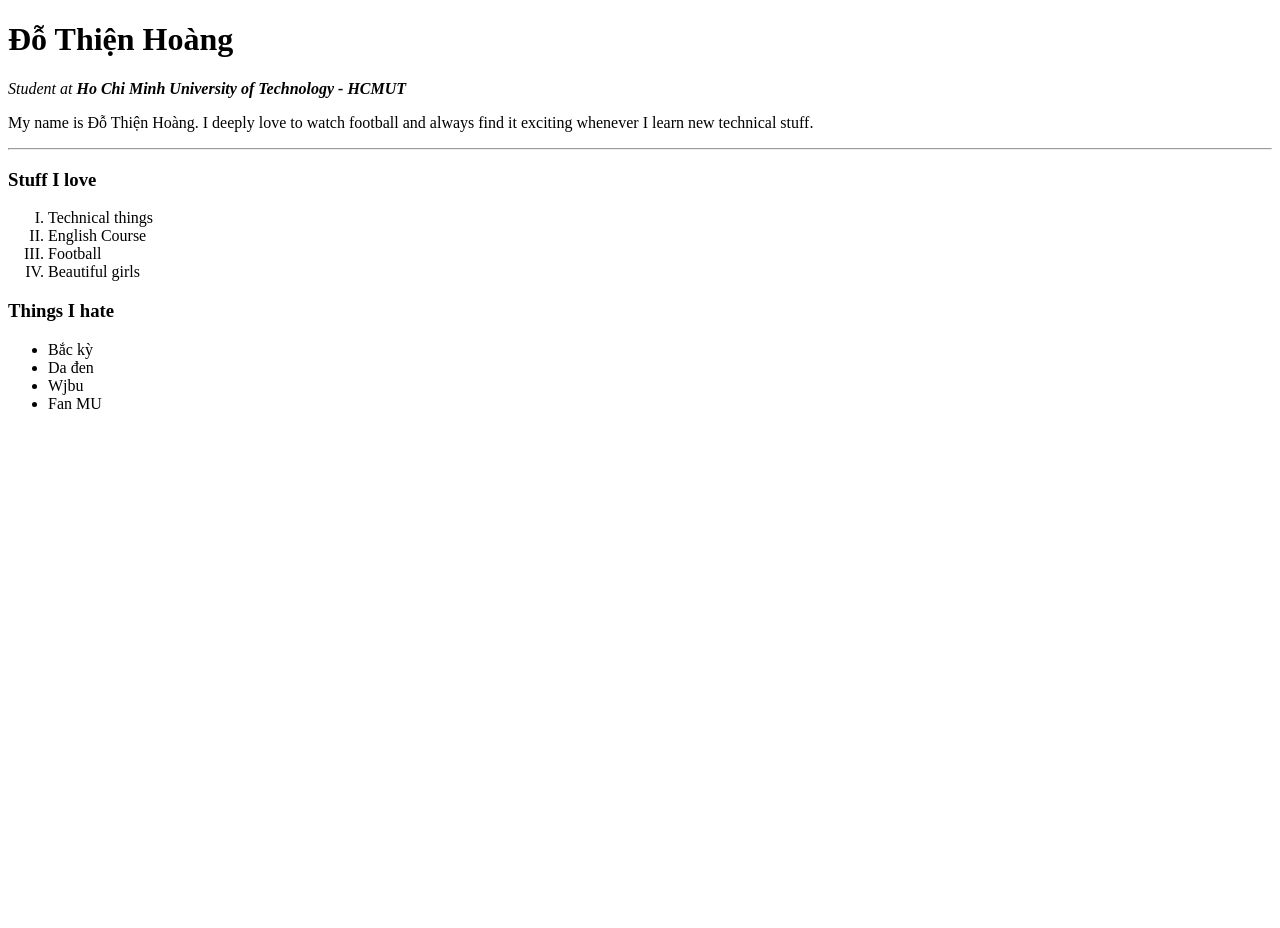
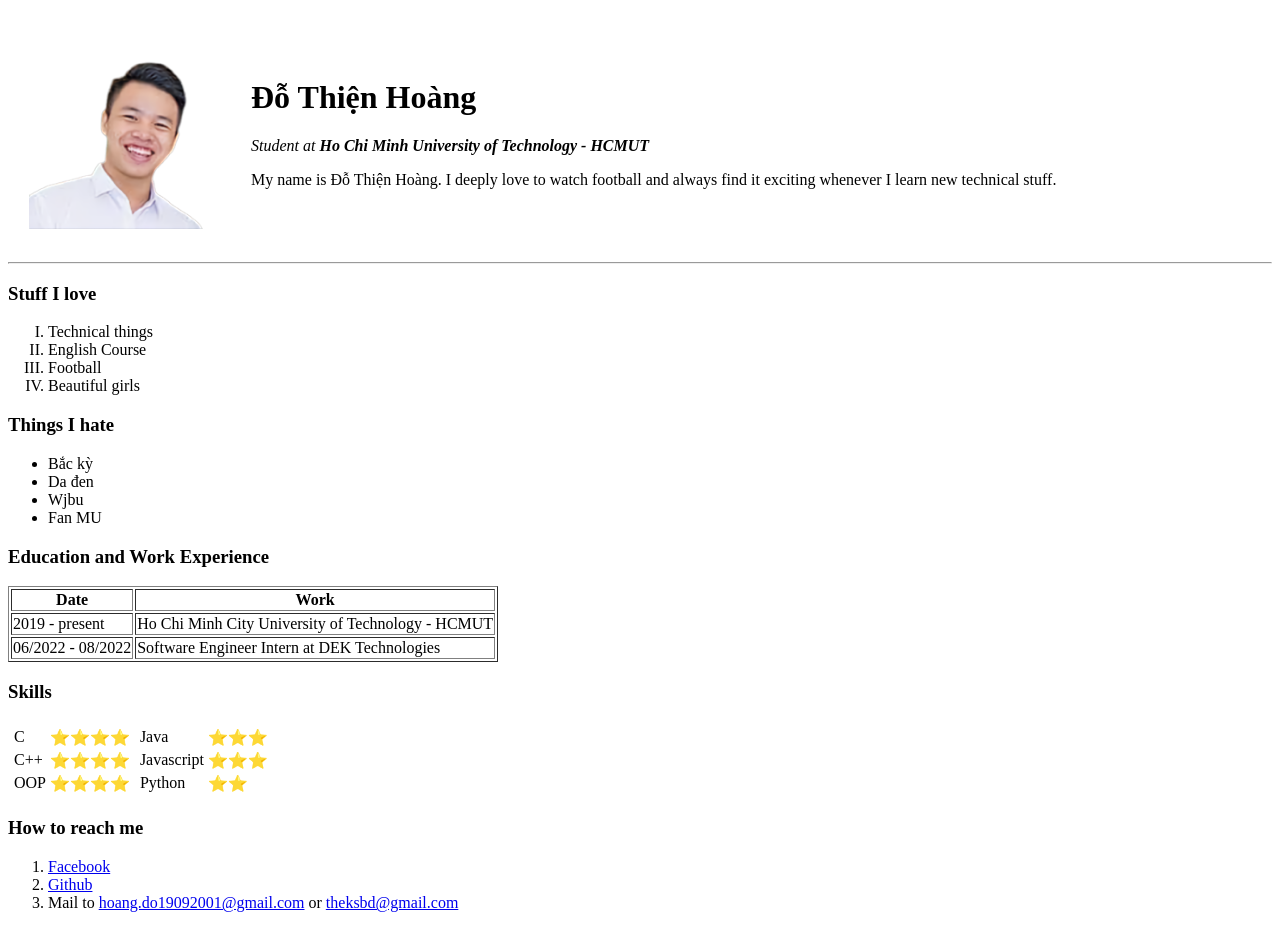
Before and after one commit to theksbd/wdb-angela-yu-intermediate-css, a plain HTML site: page personal-site/index.html in a window 1280 px wide. Before the commit the page ends 800 px from the top, so only its background shows below. Drawn offline with Linux system fonts and the light colour scheme.

Commit message:
continue building website
add more sections to webpage

```diff
--- a/personal-site/index.html
+++ b/personal-site/index.html
@@ -9,11 +9,19 @@
 </head>
 
 <body>
-    <h1>Đỗ Thiện Hoàng</h1>
-    <em>Student at <strong>Ho Chi Minh University of Technology - HCMUT</strong></em>
+    <table cellspacing="20">
+        <tr>
+            <td><img src="./assets/avatar_profile.png" alt="My profile picture" width="200"></td>
+            <td>
+                <h1>Đỗ Thiện Hoàng</h1>
+                <em>Student at <strong>Ho Chi Minh University of Technology - HCMUT</strong></em>
 
-    <p>My name is Đỗ Thiện Hoàng. I deeply love to watch football and always find it exciting whenever I learn new
-        technical stuff.</p>
+                <p>My name is Đỗ Thiện Hoàng. I deeply love to watch football and always find it exciting whenever I
+                    learn new
+                    technical stuff.</p>
+            </td>
+        </tr>
+    </table>
 
     <hr>
 
@@ -32,6 +40,73 @@
         <li>Wjbu</li>
         <li>Fan MU</li>
     </ul>
+
+    <h3>Education and Work Experience</h3>
+    <table border="1">
+        <thead>
+            <tr>
+                <th>Date</th>
+                <th>Work</th>
+            </tr>
+        </thead>
+        <tbody>
+            <tr>
+                <td>2019 - present</td>
+                <td>Ho Chi Minh City University of Technology - HCMUT</td>
+            </tr>
+            <tr>
+                <td>06/2022 - 08/2022</td>
+                <td>Software Engineer Intern at DEK Technologies</td>
+            </tr>
+        </tbody>
+    </table>
+
+    <h3>Skills</h3>
+    <table>
+        <tr>
+            <td>
+                <table>
+                    <tr>
+                        <td>C</td>
+                        <td>⭐⭐⭐⭐</td>
+                    </tr>
+                    <tr>
+                        <td>C++</td>
+                        <td>⭐⭐⭐⭐</td>
+                    </tr>
+                    <tr>
+                        <td>OOP</td>
+                        <td>⭐⭐⭐⭐</td>
+                    </tr>
+                </table>
+            </td>
+            <td>
+                <table>
+                    <tr>
+                        <td>Java</td>
+                        <td>⭐⭐⭐</td>
+                    </tr>
+                    <tr>
+                        <td>Javascript</td>
+                        <td>⭐⭐⭐</td>
+                    </tr>
+                    <tr>
+                        <td>Python</td>
+                        <td>⭐⭐</td>
+                    </tr>
+                </table>
+            </td>
+        </tr>
+    </table>
+
+    <h3>How to reach me</h3>
+    <ol>
+        <li><a href="https://www.facebook.com/kids.the.5/" target="_blank" rel="noreferrer">Facebook</a></li>
+        <li><a href="https://github.com/theksbd" target="_blank" rel="noreferrer">Github</a></li>
+        <li>Mail to <a href="mailto:hoang.do19092001@gmail.com" target="_blank"
+                rel="noreferrer">hoang.do19092001@gmail.com</a> or <a href="mailto:theksbd@gmail.com" target="_blank"
+                rel="noreferrer">theksbd@gmail.com</a></li>
+    </ol>
 </body>
 
 </html>
```
Also changed, not shown: personal-site/assets/avatar_profile.png (added).
